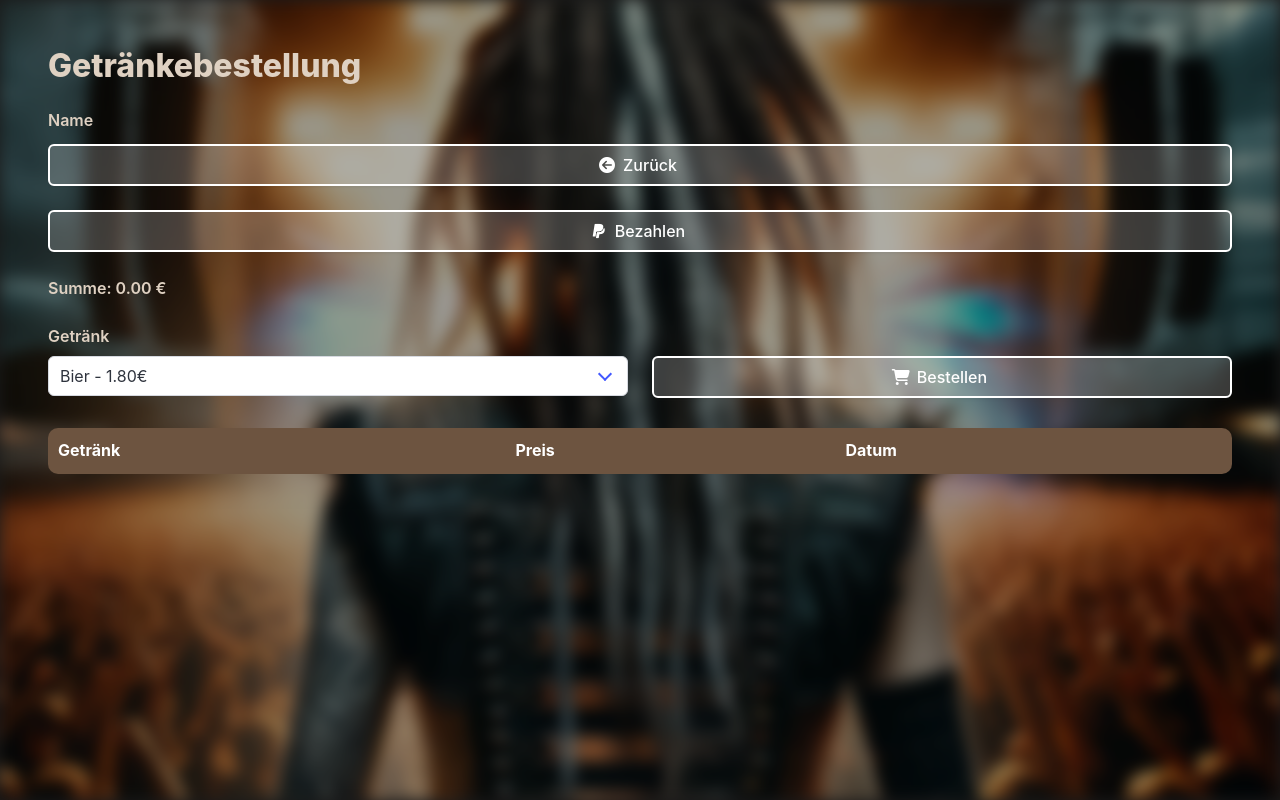
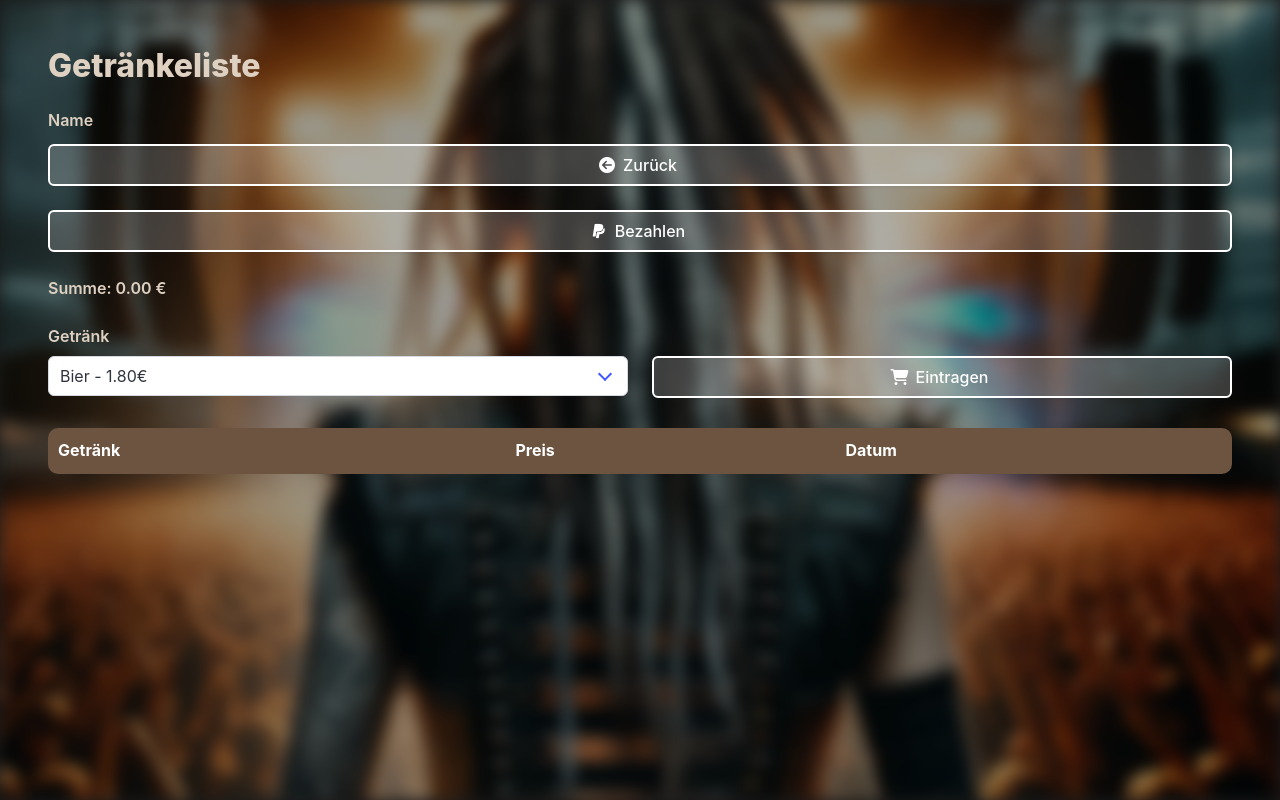
Before and after one commit to CoremmunityDevTeam/drinks-order-prototype, a website: page public/order.html in a window 1280 px wide. Drawn offline with nearby package versions, Linux system fonts and the light colour scheme; no server answers.

Commit message:
Textanpassung von Bestellprozess für mehr Klarheit

```diff
--- a/public/order.html
+++ b/public/order.html
@@ -15,7 +15,7 @@
     <div class="content-container" id="contentSection">
         <section class="section">
                 <div class="sticky-container">
-                    <h1 class="title">Getränkebestellung</h1>
+                    <h1 class="title">Getränkeliste</h1>
                     <div class="field">
                         <label class="label">Name</label>
                         <div class="control">
@@ -61,7 +61,7 @@
                                             <span class="icon">
                                                 <i class="fas fa-solid fa-cart-shopping"></i>
                                             </span>
-                                            <span> Bestellen </span>
+                                            <span> Eintragen </span>
 
                                         </button>
                                     </div>
@@ -92,7 +92,7 @@
                     <div class="modal-background"></div>
                     <div class="modal-card">
                         <header class="modal-card-head">
-                          <p class="modal-card-title">Bestellbestätigung</p>
+                          <p class="modal-card-title">Getränk bestätigen</p>
                           <button class="delete" aria-label="close"></button>
                         </header>
                         <section class="modal-card-body">
@@ -104,7 +104,7 @@
                                 <span class="icon">
                                     <i class="fas fa-solid fa-cart-shopping"></i>
                                 </span>
-                                <span> Bestellen </span>
+                                <span> Eintragen </span>
                             </button>
                             <button class="button is-warning close">
                                 <span class="icon">
```
Also changed, not shown: public/index.html (+1 -1 lines).
